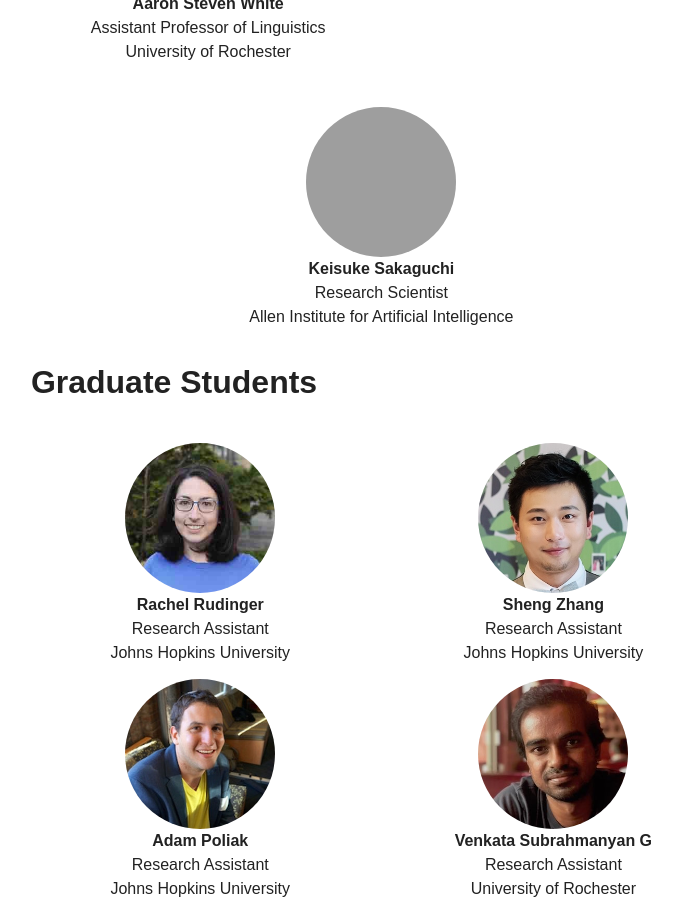
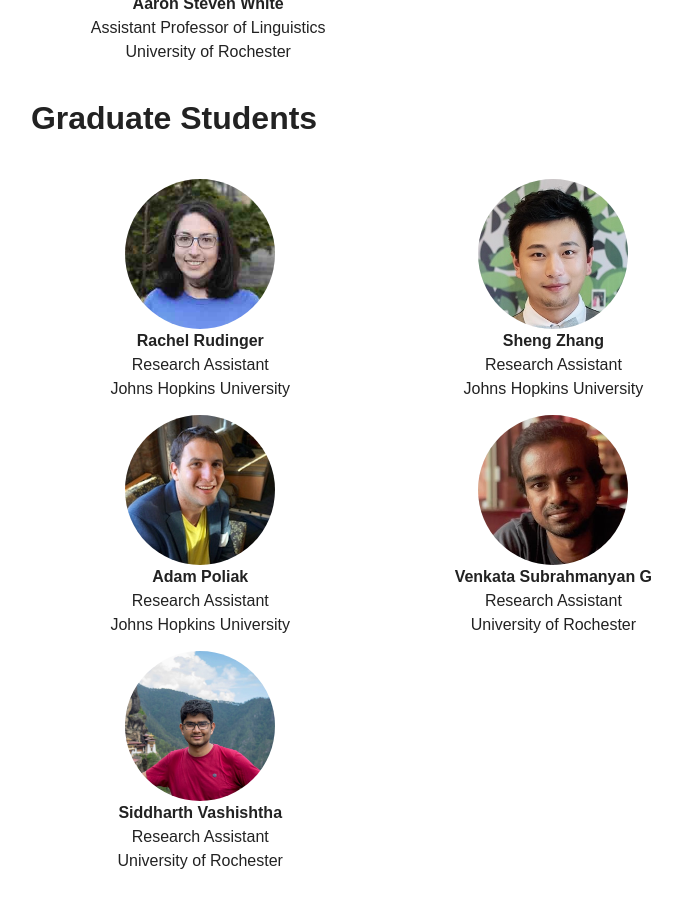
Before and after one commit to decompositional-semantics-initiative/decompositional-semantics-initiative.github.io, a Jekyll site: the page built from researchers/index.md, in a window 1280 px wide and 900 px high, scrolled down 1077 px. Shown: the whole window, without its empty margins (255-937 px from the left). Built offline with Jekyll 4.4.1, drawn with Linux system fonts in a browser that asks for light colours; nearby versions of some CDN libraries.

Commit message:
modify keisuke's profile

```diff
--- a/_data/researchers.yml
+++ b/_data/researchers.yml
@@ -46,17 +46,9 @@ faculty:
         - wsd
         - dnc
 
-researchscientists:
-  group: Research Scientists
-  people:
-    ksakaguchi:
-      name: Keisuke Sakaguchi
-      role: Research Scientist
-      affiliation: Allen Institute for Artificial Intelligence
-      website: http://cs.jhu.edu/~keisuke/
-      email: keisukes@allenai.org
-      projects:
-        - wsd
+# researchscientists:
+#   group: Research Scientists
+#   people:
 #
 # postdocs:
 #   group: Postdocs
```
Also changed, not shown: researchers/ksakaguchi.md (deleted, +0 -8 lines).
